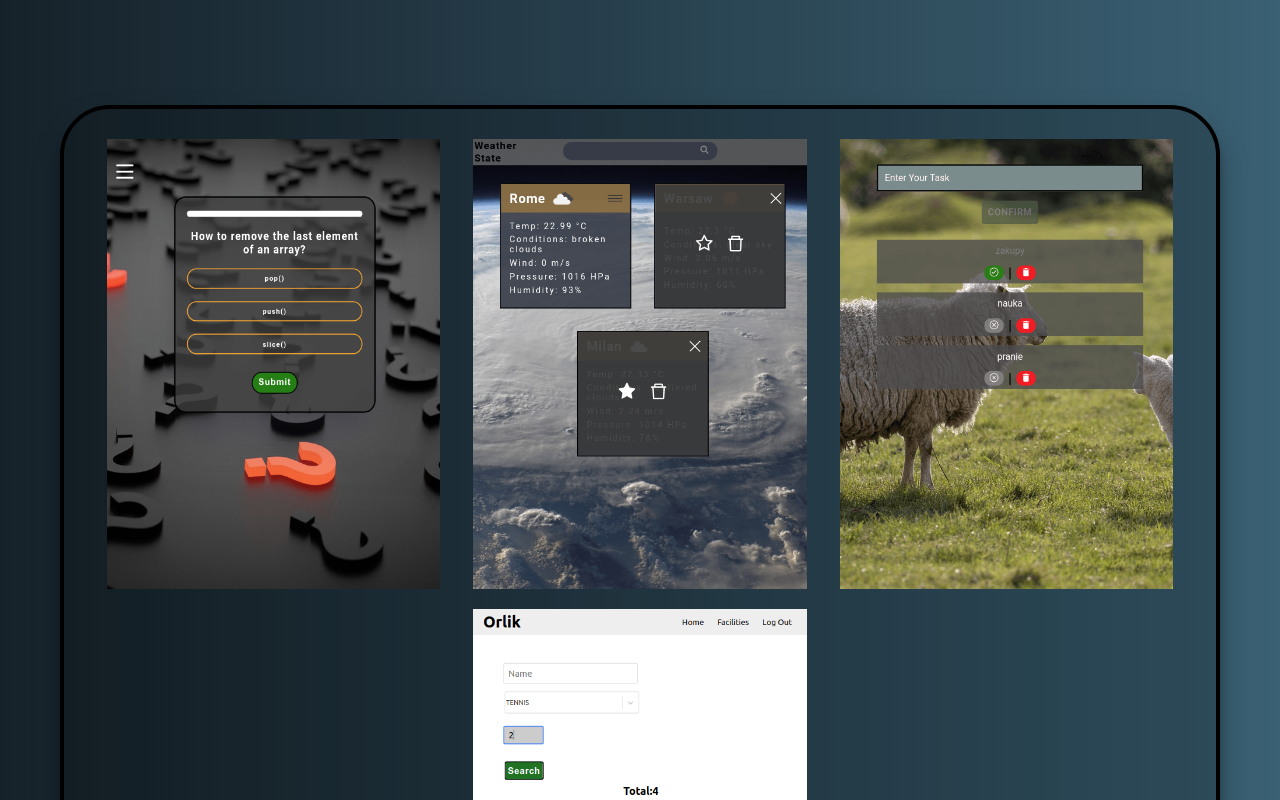
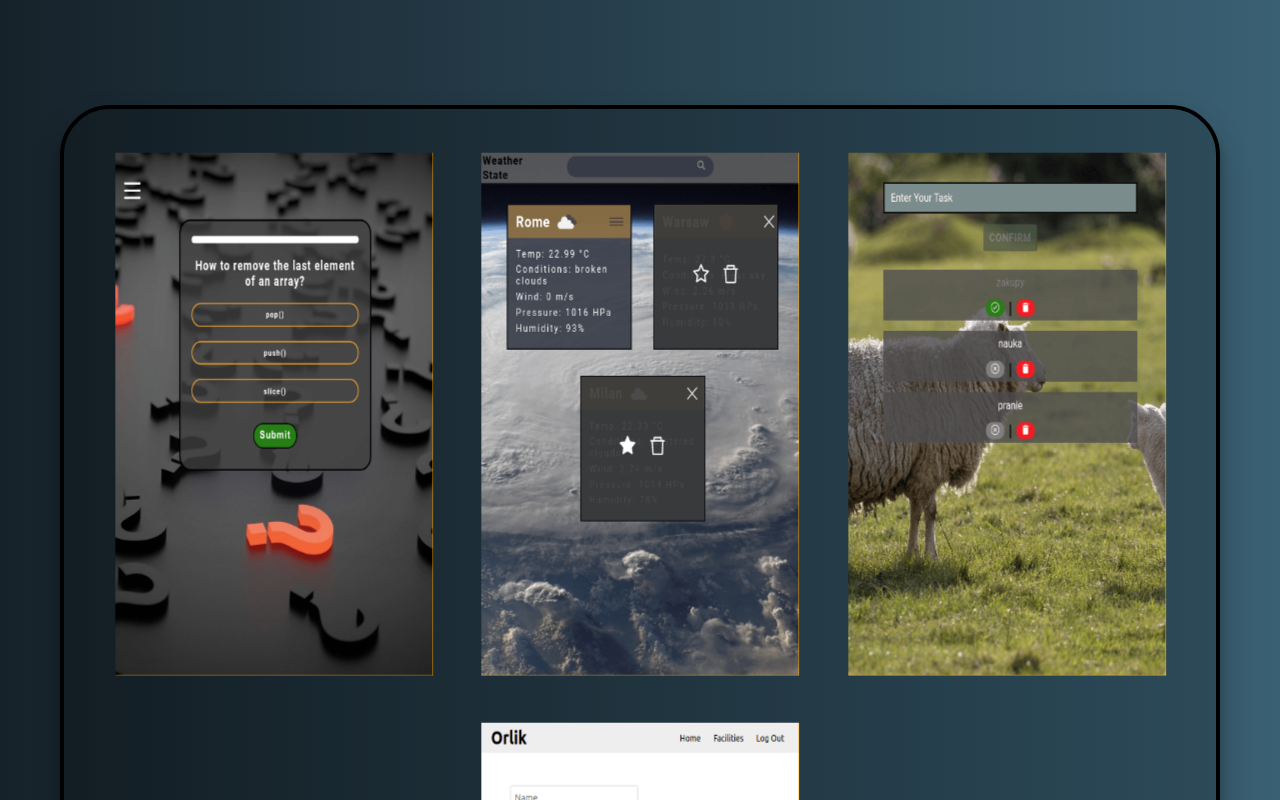
Before and after one commit to Kacper-Arendt/kacper-koduje, a React (Create React App) app: page / in a window 1280 px wide. Shown: the part 2320-3120 px from the top of the page. Built offline with nearby package versions, Linux system fonts and the light colour scheme.

Commit message:
feat add blur effect on projects container

```diff
--- a/src/components/Projects.tsx
+++ b/src/components/Projects.tsx
@@ -14,12 +14,24 @@ const Div = styled.div`
   box-shadow: rgba(0, 0, 0, 0.25) 0 14px 28px, rgba(0, 0, 0, 0.22) 0 10px 10px;
   perspective: 300rem;
   -moz-perspective: 300rem;
+  transition: all .2s;
+
+  > * {
+    transform: scale(.95);
+  }
+
+  :hover {
+    > * {
+      transform: scale(1);
+    }
+  }
+
 `
 
 const ProjectContainer = styled.div`
   position: relative;
   width: 30%;
-  height: 45rem;
+  height: 55rem;
   margin: 1rem;
   transform-style: preserve-3d;
   transition: transform 1s;
@@ -39,6 +51,10 @@ const Side = styled.div`
   display: flex;
   flex-direction: column;
   align-items: center;
+`
+
+const Front = styled(Side)`
+  justify-self: center;
 
   img {
     height: 100%;
@@ -46,44 +62,48 @@ const Side = styled.div`
     object-fit: fill;
   }
 `
-
-const Front = styled(Side)`
-
-`
 const Back = styled(Side)`
   transform: rotateY(180deg);
+  background-image: linear-gradient(to bottom, rgba(245, 246, 252, 0.2), rgba(117, 19, 93, 1.7));
 
   h3 {
     margin: 2rem 1rem 1rem;
-    font-size: 2rem;
+    font-size: 2.5rem;
     text-align: center;
   }
 
   p {
-    padding: 1rem 2rem;
-    font-size: 1.4rem;
-    letter-spacing: 1.7px;
+    padding: 1rem 2.5rem;
+    font-size: 1.8rem;
+    letter-spacing: 2px;
     line-height: 1.7;
+    overflow: hidden;
   }
 `
 
-
-const Button = styled.button`
-  text-align: center;
+const Button = styled.a`
   margin: 1rem;
   padding: 1rem;
+  border: 1px solid black;
   background: transparent;
+  color: white;
+  text-align: center;
   font-weight: 600;
+  font-size: 1.5rem;
   text-decoration: none;
-  text-transform: uppercase;
+  letter-spacing: 2px;
   cursor: pointer;
   transition: all .2s;
-  border: 1px solid black;
 
   :hover {
-    -webkit-box-shadow: 0 5px 40px -10px rgba(0, 0, 0, 0.57);
-    -moz-box-shadow: 0 5px 40px -10px rgba(0, 0, 0, 0.57);
-    letter-spacing: 2px;
+    box-shadow: rgba(0, 0, 0, 0.15) 1.95px 1.95px 2.6px;
+    transform: scale(1.1);
+    color: black;
+    border: 2px solid white;
+  }
+
+  :active {
+    transform: scale(1);
   }
 `
 
@@ -101,7 +121,7 @@ export const Projects = () => {
                         React, Redux, StyledComponents. Do stworzenia bazy danych oraz autoryzacji użytkowników użyłem
                         platformy Firebase.
                     </p>
-                    <Button>Zobacz</Button>
+                    <Button href="https://kacykvaa.github.io/quiz-lab/#/" target="_blank">Zobacz</Button>
                 </Back>
             </ProjectContainer>
             <ProjectContainer>
@@ -116,7 +136,7 @@ export const Projects = () => {
                         pogodowe pobierane są z serwisu OpenWeatherMap. Do napisania Weather State użyłem TypeScript,
                         React, Redux i StyledComponents.
                     </p>
-                    <Button>Zobacz</Button>
+                    <Button href="https://kacykvaa.github.io/Weather-State/" target="_blank">Zobacz</Button>
                 </Back>
             </ProjectContainer>
             <ProjectContainer>
@@ -130,7 +150,7 @@ export const Projects = () => {
                         projekt, który napisałem w TypeScripcie. TodoApp powstała przy pomocy React`a, Redux`a i
                         StyledComponent`s.
                     </p>
-                    <Button>Zobacz</Button>
+                    <Button href="https://kacykvaa.github.io/Todo-App/" target="_blank">Zobacz</Button>
                 </Back>
             </ProjectContainer>
             <ProjectContainer>
```
